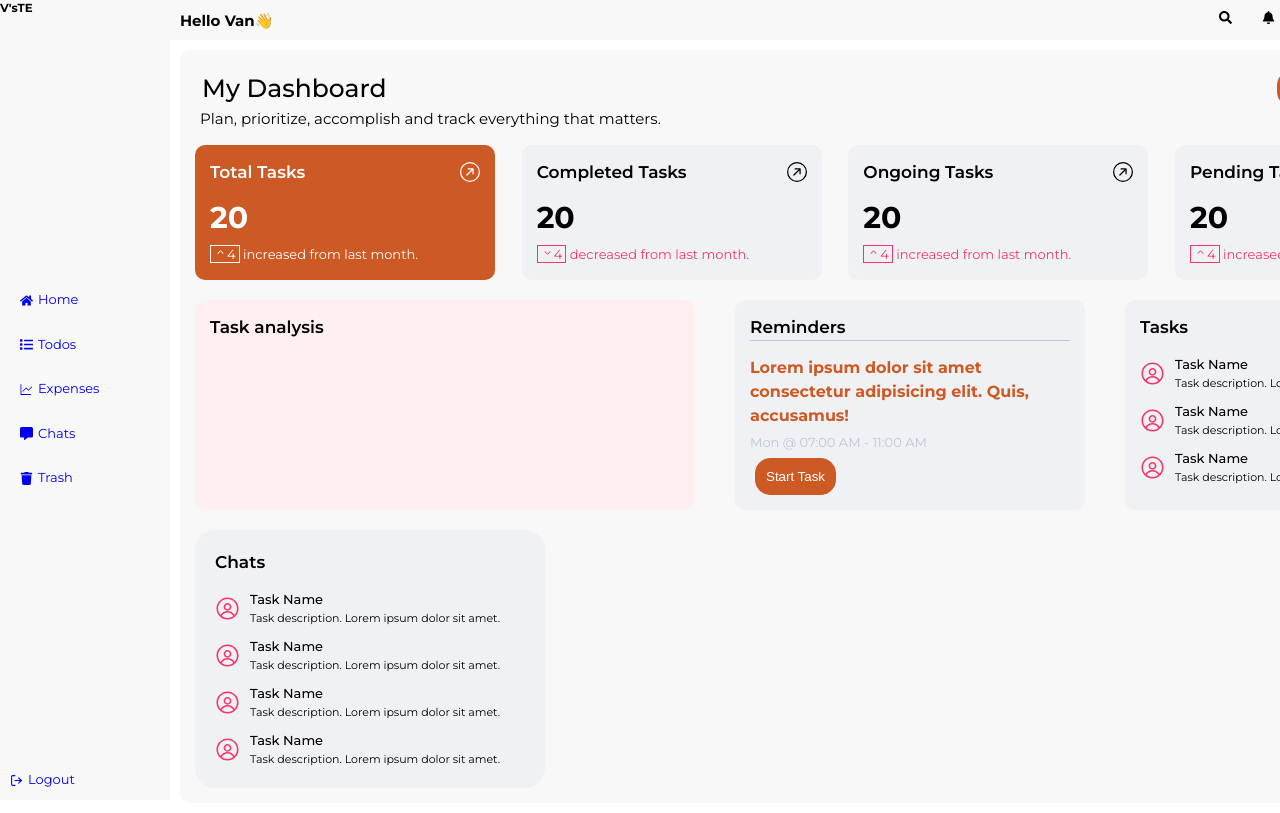
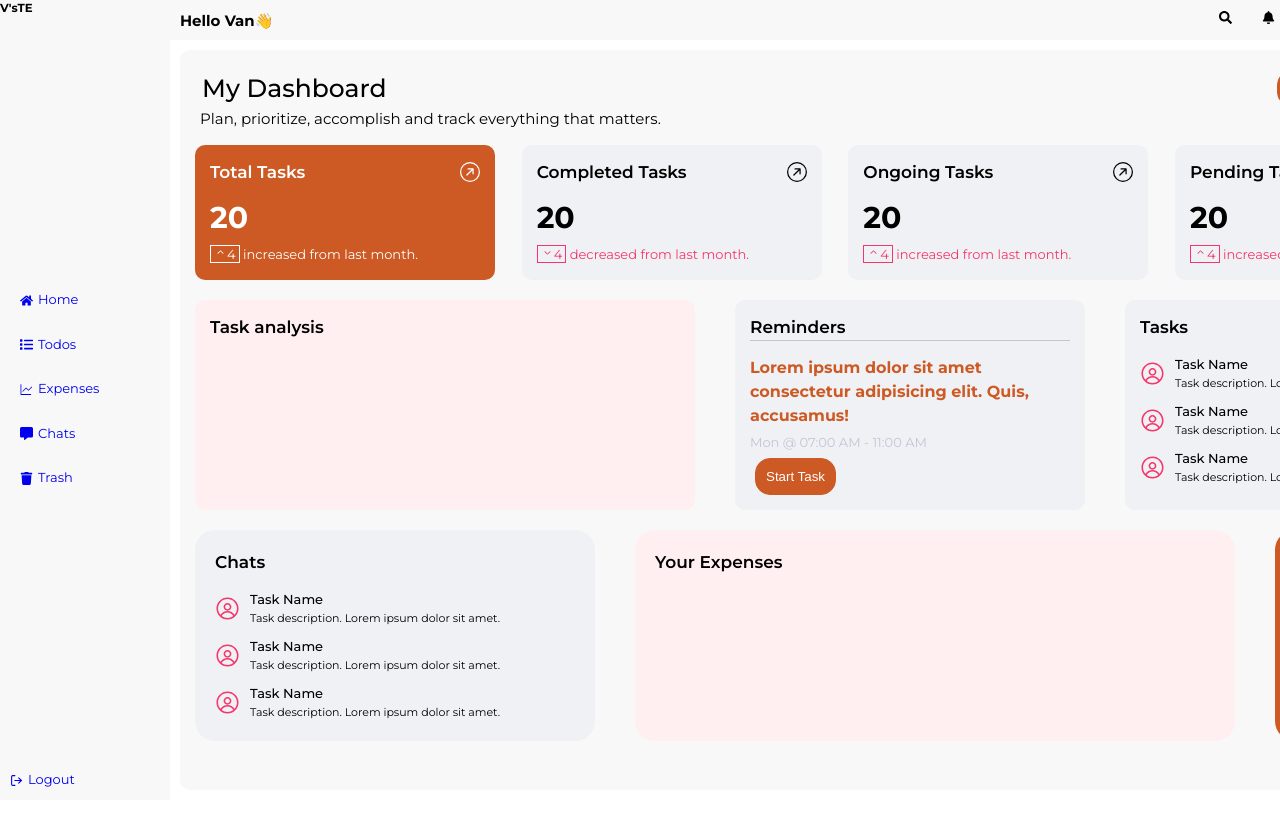
Before and after one commit to Fuangi/todo-expense, a React (Vite) app: page /dashboard in a window 1280 px wide. Shown: the top 813 px of the page. Built offline with nearby package versions, Linux system fonts and the light colour scheme.

Commit message:
ongoing: setup the layout of the expense summary graph and a card for time (might change)

```diff
--- a/src/features/Dashboard.jsx
+++ b/src/features/Dashboard.jsx
@@ -67,8 +67,13 @@ function Dashboard() {
               <DashTaskMiniView />
               <DashTaskMiniView />
               <DashTaskMiniView />
-              <DashTaskMiniView />
             </div>
+          </div>
+          <div className="expense-graph">
+            <h3>Your Expenses</h3>
+          </div>
+          <div className="time-summary dashboard-main">
+            <h3>Total Time</h3>
           </div>
         </div>
       </section>
--- a/src/styles/components/dashboard/_dashboard.scss
+++ b/src/styles/components/dashboard/_dashboard.scss
@@ -64,6 +64,7 @@
     gap: 4rem;
     justify-content: space-between;
     margin-top: 2rem;
+    // align-items: flex-;
 
     h3 {
       display: flex;
@@ -137,6 +138,8 @@
 
   .expense-chat-summary {
     margin-top: 2rem;
+    display: flex;
+    justify-content: space-between;
 
     h3 {
       display: flex;
@@ -147,8 +150,21 @@
     }
 
     .chats-mini-view {
-      width: 35rem;
+      width: 40rem;
       background-color: $grey-light;
+      padding: 2rem;
+      border-radius: 2rem;
+    }
+
+    .expense-graph {
+      width: 60rem;
+      background-color: $primaryPink;
+      padding: 2rem;
+      border-radius: 2rem;
+    }
+
+    .time-summary {
+      width: 20rem;
       padding: 2rem;
       border-radius: 2rem;
     }
```
